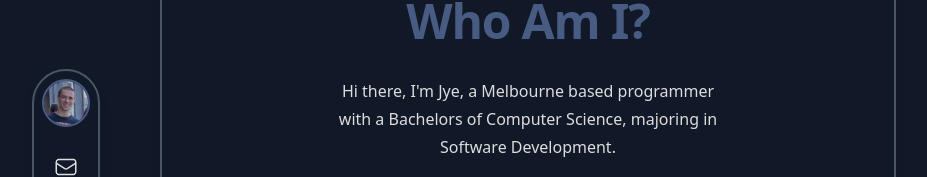
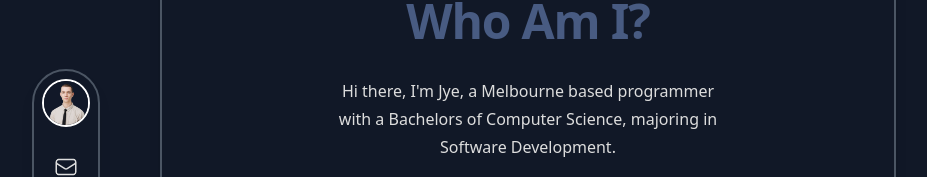
Before and after one commit to JyeStillitano/portoflio-tailwind, a Next.js app: page / in a window 1280 px wide. Shown: the part 139-316 px from the top of the page, without its empty margins (112-1039 px from the left). Built offline with nearby package versions, Linux system fonts and the light colour scheme.

Commit message:
Styling updates (profile image, css).

```diff
--- a/components/NavBar.tsx
+++ b/components/NavBar.tsx
@@ -17,8 +17,8 @@ export default function NavBar({ selection }: NavBarProps) {
         <img
           className={
             selection == 1
-              ? "h-12 w-12 rounded-full border-2 border-primary transition-all hover:border-4 hover:border-content"
-              : "h-12 w-12 rounded-full border-2 border-accent transition-all hover:border-4 hover:border-content"
+              ? "h-12 w-12 rounded-full border-2 border-white transition-all hover:border-content"
+              : "h-12 w-12 rounded-full border-2 border-accent transition-all hover:border-content"
           }
           src="./Profile.jpg"
         />
```
Also changed, not shown: public/Profile.jpg.
